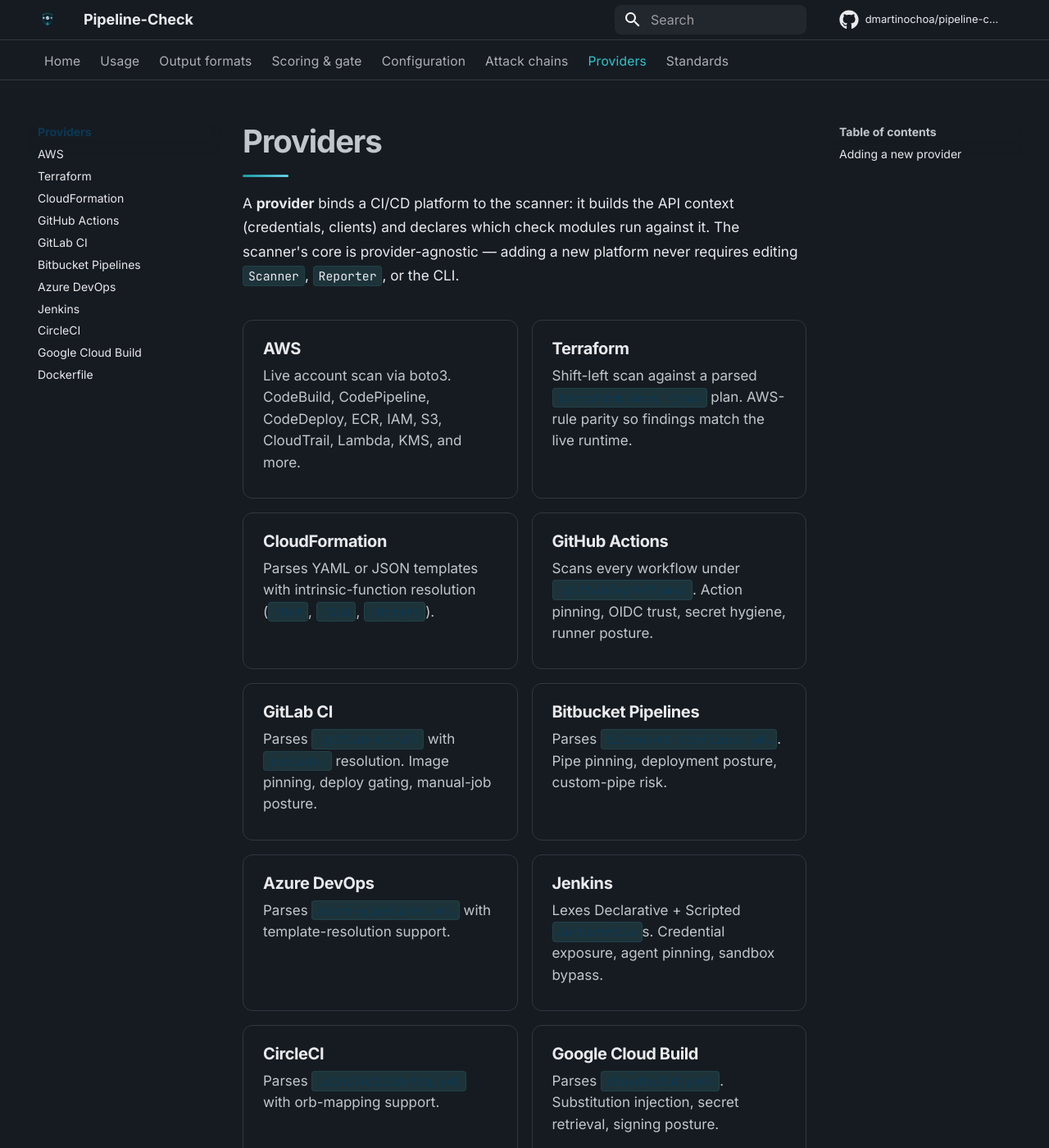
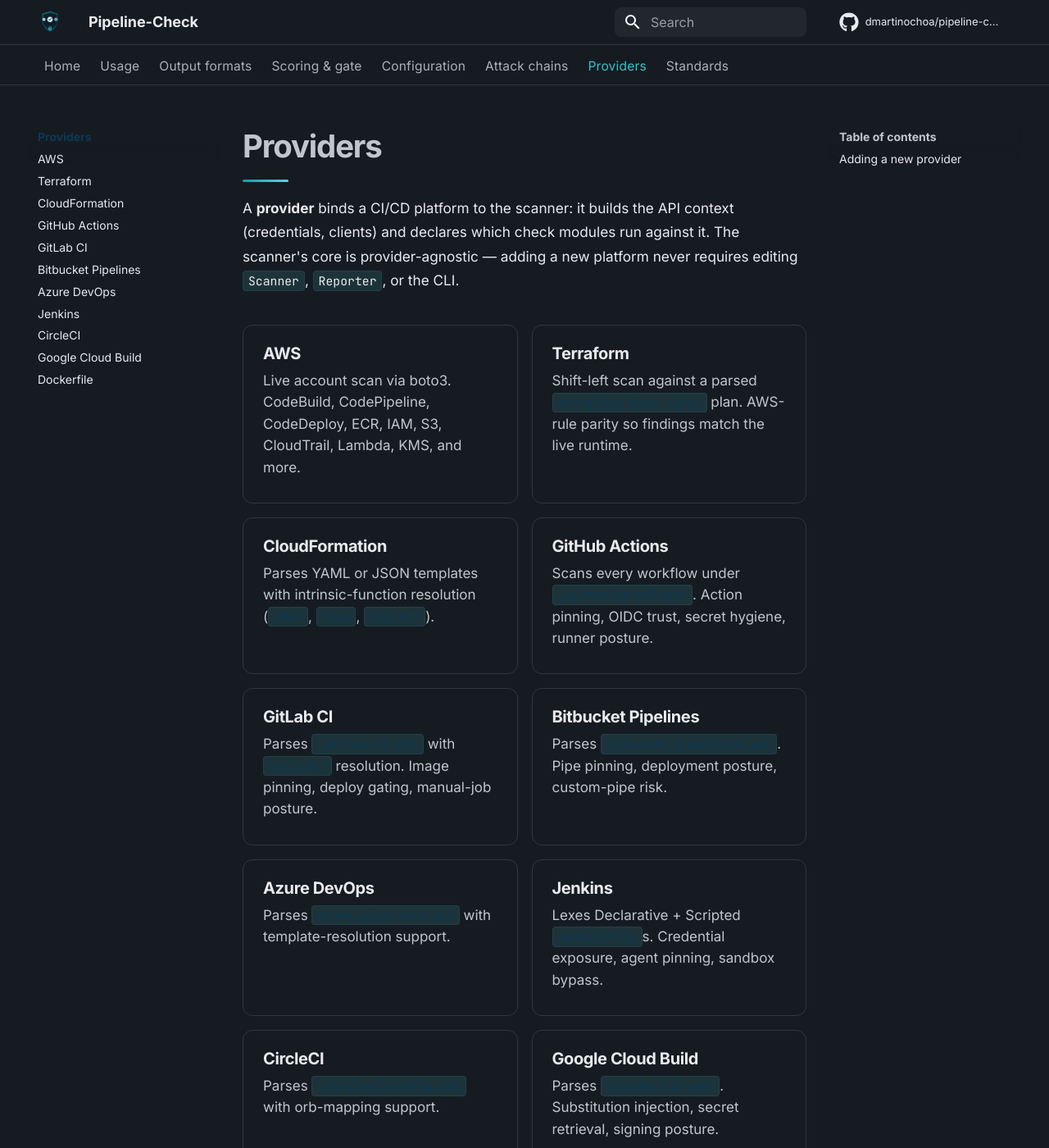
Before and after one commit to dmartinochoa/pipeline-check, an MkDocs documentation site: the page built from docs/providers/README.md, in a window 1280 px wide and 1400 px high. Shown: the whole window at 82% size. Built offline with MkDocs 1.6.1 and Material for MkDocs 9.7.7, drawn with Linux system fonts in a browser that asks for light colours; comment, search, counter and statistics services are not loaded.

Commit message:
Enlarge docs header logo from 1.2rem to 1.9rem
Co-Authored-By: Claude Opus 4.7 (1M context) <noreply@anthropic.com>

```diff
--- a/docs/stylesheets/extra.css
+++ b/docs/stylesheets/extra.css
@@ -588,6 +588,19 @@ body {
 }
 .md-header__button:hover { color: var(--pg-teal-500); }
 [data-md-color-scheme="slate"] .md-header__button:hover { color: var(--pg-teal-400); }
+
+/* Brand logo — Material's default (~1.2rem) reads as a tiny favicon
+   next to the site title; bump it to ~1.9rem so the shield mark is
+   legible without making the header chrome taller. */
+.md-header__button.md-logo {
+  padding: 0.2rem;
+  margin-right: 0.2rem;
+}
+.md-header__button.md-logo img,
+.md-header__button.md-logo svg {
+  height: 1.9rem;
+  width: auto;
+}
 
 /* Tabs row: tighter, more editorial */
 .md-tabs__list {
```
